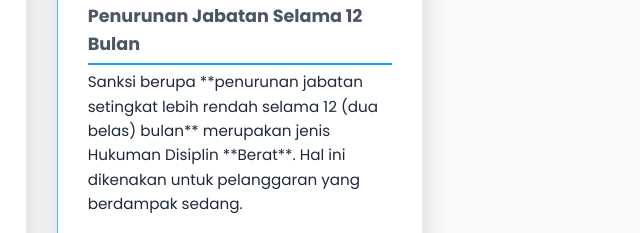
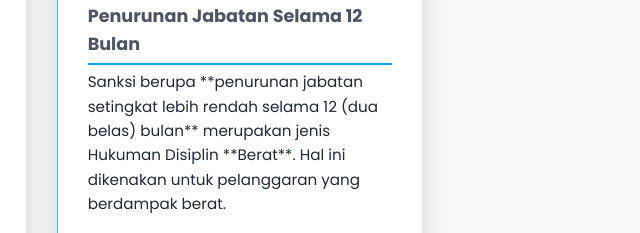
Before and after one commit to jeeefmo260101/ST9CU_20112025, a plain HTML site: page index.html in a window 1280 px wide. Shown: the part 942-1175 px from the top of the page, 400-1040 px from the left. Drawn offline with nearby package versions, Linux system fonts and the light colour scheme.

Commit message:
Update index.html

```diff
--- a/index.html
+++ b/index.html
@@ -325,7 +325,7 @@
                 </div>
                 <div class="card-content">
                     <h3 class="concept-title">Penurunan Jabatan Selama 12 Bulan</h3>
-                    <p class="explanation">Sanksi berupa **penurunan jabatan setingkat lebih rendah selama 12 (dua belas) bulan** merupakan jenis Hukuman Disiplin **Berat**. Hal ini dikenakan untuk pelanggaran yang berdampak sedang.</p>
+                    <p class="explanation">Sanksi berupa **penurunan jabatan setingkat lebih rendah selama 12 (dua belas) bulan** merupakan jenis Hukuman Disiplin **Berat**. Hal ini dikenakan untuk pelanggaran yang berdampak berat.</p>
                     <div class="reference-box">
                         <p class="reference-label"><i data-lucide="book-open" style="width:16px; height:16px;"></i>Regulasi & Referensi</p>
                         <p class="regulation">Peraturan Pemerintah No. 94 Tahun 2021 tentang Disiplin PNS (Pasal 8 Ayat (4)).</p>
```
